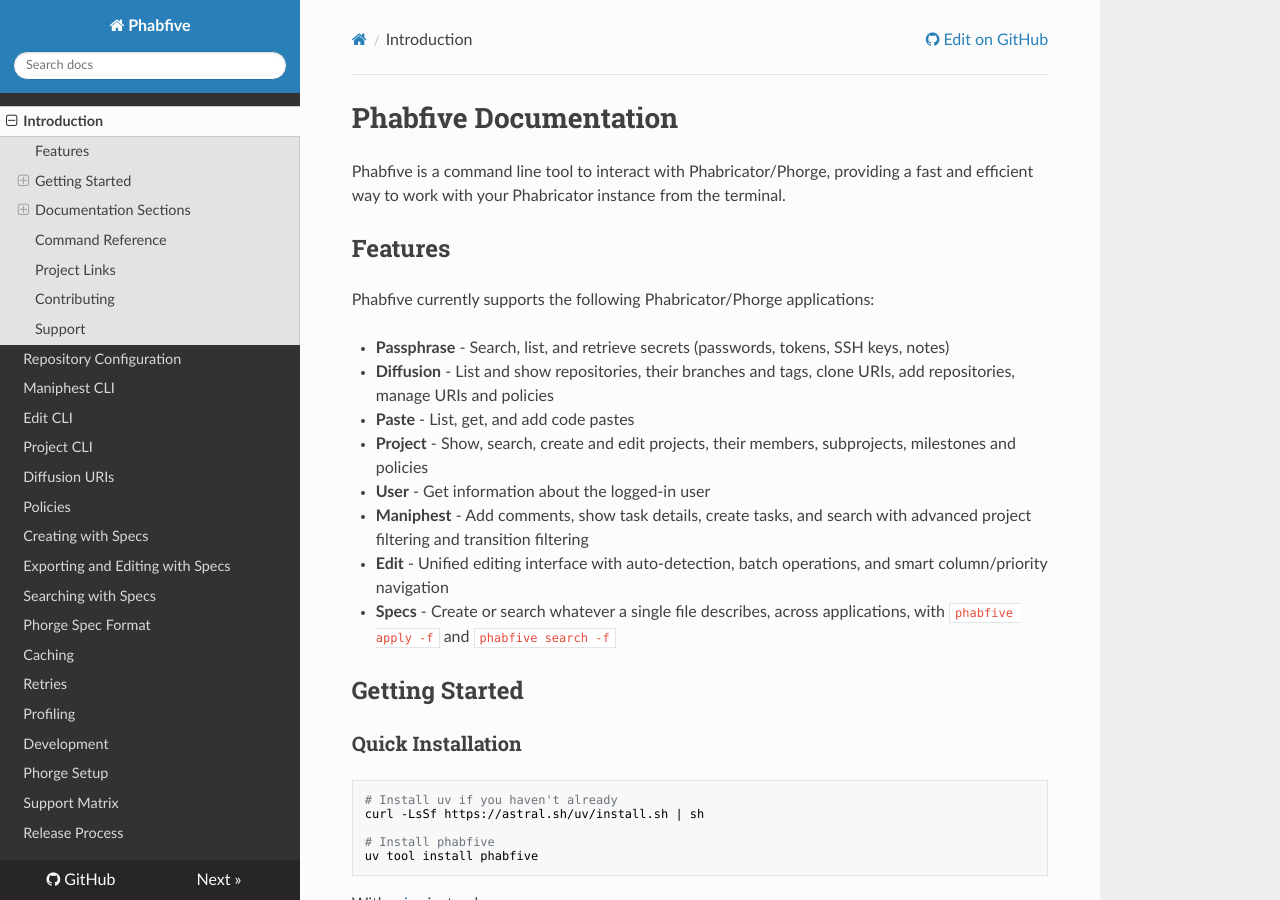
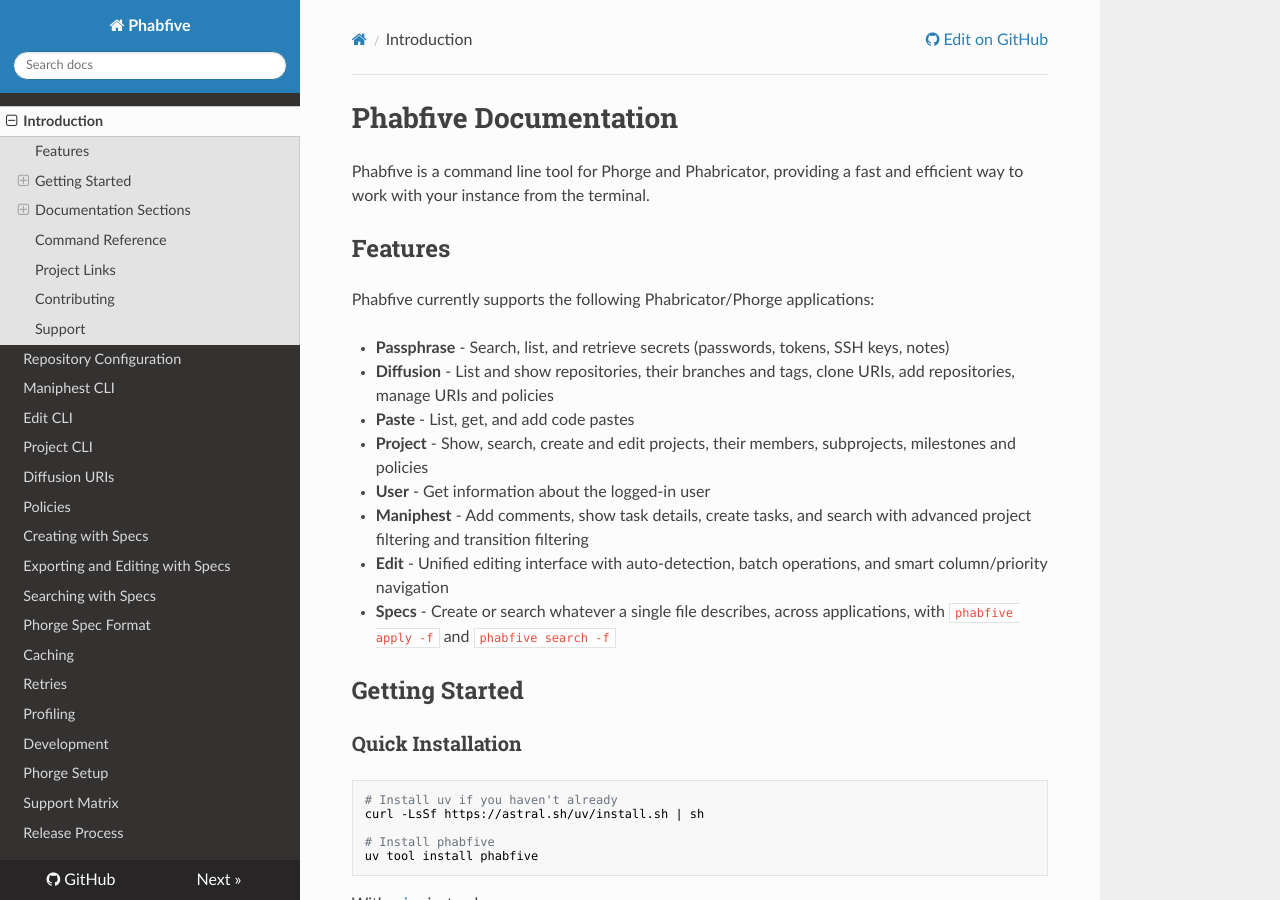
Before and after one commit to dynamist/phabfive, an MkDocs documentation site: the page built from docs/index.md, in a window 1280 px wide and 900 px high. Built offline with MkDocs 1.6.1, drawn with Linux system fonts in a browser that asks for light colours; nearby versions of some CDN libraries.

Commit message:
docs: say Phorge and Phabricator in the index's opening line
Co-Authored-By: Claude Fable 5.2 <noreply@anthropic.com>

```diff
--- a/docs/index.md
+++ b/docs/index.md
@@ -1,6 +1,6 @@
 # Phabfive Documentation
 
-Phabfive is a command line tool to interact with Phabricator/Phorge, providing a fast and efficient way to work with your Phabricator instance from the terminal.
+Phabfive is a command line tool for Phorge and Phabricator, providing a fast and efficient way to work with your instance from the terminal.
 
 ## Features
 
```
